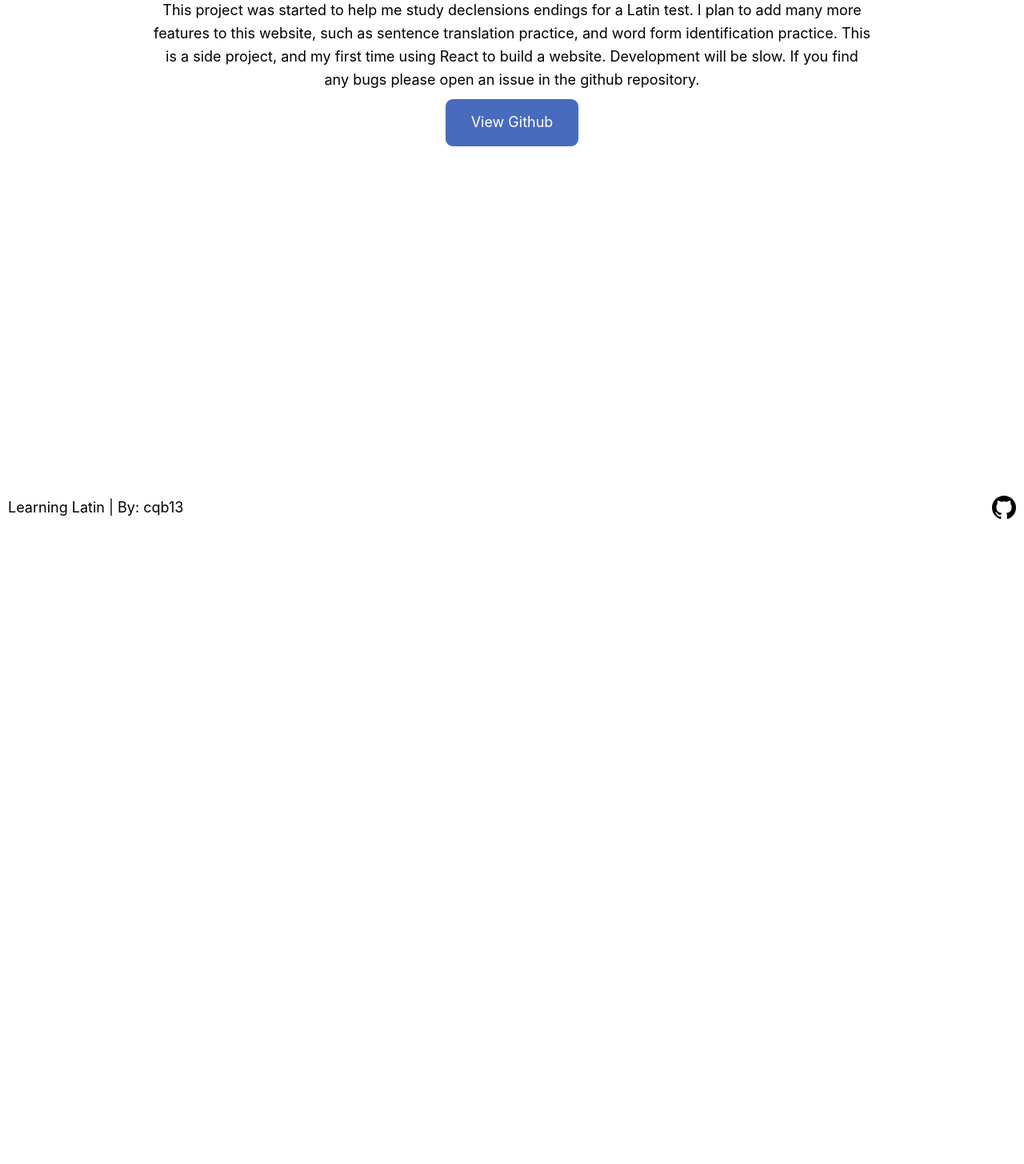
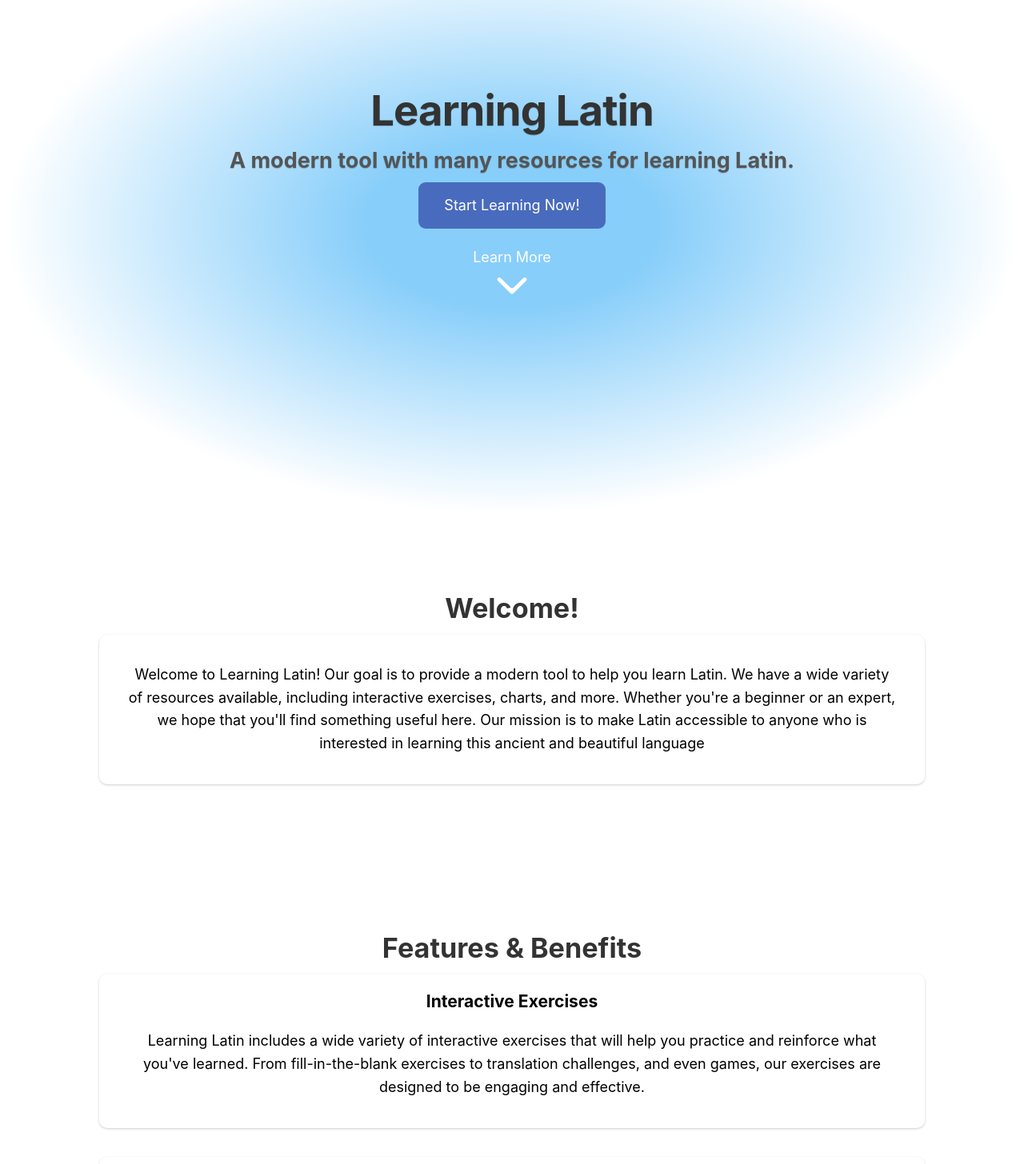
Before and after one commit to cqb13/Learning-Latin, a Next.js app: page / in a window 1280 px wide. Shown: the part 134-1590 px from the top of the page at 80% size. Before the commit the page ends 800 px from the top, so only its background shows below. Built offline with nearby package versions, Linux system fonts and the light colour scheme.

Commit message:
🖋 Updated main page & Open Words Ts

```diff
--- a/pages/index.tsx
+++ b/pages/index.tsx
@@ -1,31 +1,83 @@
 import utilStyles from "../styles/utils.module.css";
 import Layout from "../components/layout/layout";
 import Button from "../components/button/button";
+import styles from "../styles/index.module.css";
+import Image from "next/image";
 
 const Home = () => {
   return (
     <Layout>
-      <section
-        className={`${utilStyles.container} ${utilStyles.centered} ${utilStyles.red}`}
-      >
-        <div className={`${utilStyles.heading2Xl} ${utilStyles.centered}`}>
-          <h1>Learning Latin</h1>
-        </div>
-        <p className={`${utilStyles.centered} ${utilStyles.sevenWidth}`}>
-          This project was started to help me study declensions endings for a
-          Latin test. I plan to add many more features to this website, such as
-          sentence translation practice, and word form identification practice.
-          This is a side project, and my first time using React to build a
-          website. Development will be slow. If you find any bugs please open an
-          issue in the github repository.
-        </p>
-        <Button
-          href="https://github.com/cqb13"
-          target="_blank"
-          class={utilStyles.margin}
-        >
-          View Github
-        </Button>
+      <section className={`${utilStyles.container} ${utilStyles.centered}`}>
+        <section className={`${utilStyles.centered} ${styles.hero}`}>
+          <div className={`${utilStyles.heading2Xl} ${styles.shadow}`}>
+            <h1>Learning Latin</h1>
+          </div>
+          <sub
+            className={`${utilStyles.noMargin} ${utilStyles.sub} ${styles.shadow}`}
+          >
+            A modern tool with many resources for learning Latin.
+          </sub>
+          <Button locked={false} class={styles.callToActionButton}>
+            Start Learning Now!
+          </Button>
+          <a
+            href="#about"
+            className={`${styles.learnMoreButton} ${utilStyles.bounce}`}
+          >
+            Learn More
+            <div className={styles.learnMoreArrow}>
+              <Image
+                src="/arrowLeft.svg"
+                alt="arrow left"
+                width={40}
+                height={40}
+              />
+            </div>
+          </a>
+        </section>
+        <br />
+        <section className={styles.sectionContainer} id="about">
+          <h2>Welcome!</h2>
+          <div className={styles.featureContainer}>
+            <p>
+              Welcome to Learning Latin! Our goal is to provide a modern tool to
+              help you learn Latin. We have a wide variety of resources
+              available, including interactive exercises, charts, and more.
+              Whether you're a beginner or an expert, we hope that you'll find
+              something useful here. Our mission is to make Latin accessible to
+              anyone who is interested in learning this ancient and beautiful
+              language
+            </p>
+          </div>
+          <br />
+        </section>
+        <section className={styles.sectionContainer} id="data">
+          <h2>Features &amp; Benefits</h2>
+          <div className={styles.featureContainer}>
+            <h3>Interactive Exercises</h3>
+            <p>
+              Learning Latin includes a wide variety of interactive exercises
+              that will help you practice and reinforce what you've learned.
+              From fill-in-the-blank exercises to translation challenges, and
+              even games, our exercises are designed to be engaging and
+              effective.
+            </p>
+          </div>
+          <div className={styles.featureContainer}>
+            <h3>Open Source!</h3>
+            <p>
+              learning Latin is open source, which means that the code is freely
+              available for anyone to modify. This has many benefits for our
+              users, as it allows them to contribute to the project by adding
+              new features, fixing bugs, and improving the overall user
+              experience. For example, users can add charts and grammatical data
+              to the site, which can enhance the learning experience for
+              everyone. By making our website open source, we're able to create
+              a collaborative community that is dedicated to making Latin more
+              accessible and enjoyable for learners of all levels.
+            </p>
+          </div>
+        </section>
       </section>
     </Layout>
   );
--- a/styles/global.css
+++ b/styles/global.css
@@ -2,6 +2,8 @@
   --color-primary: #496bbe;
   --color-secondary: #2a4b8c;
 }
+
+/*change black text to #222*/
 
 html,
 body {
@@ -14,12 +16,19 @@ body {
   min-height: 100%;
 }
 
+html {
+  scroll-behavior: smooth;
+  scroll-padding-top: 3rem;
+}
+
 h1 {
   margin: 0;
+  color: #333333;
 }
 
 h2 {
   margin: 0;
+  color: #333333;
 }
 
 a {
--- /dev/null
+++ b/styles/index.module.css
@@ -0,0 +1,69 @@
+.hero {
+  padding-top: 10rem;
+  padding-bottom: 1rem;
+  width: 100%;
+  min-height: calc(100vh - 15rem);
+  background: radial-gradient(ellipse, #87cefa 20%, #fff 70%);
+}
+
+.shadow {
+  text-shadow: 0px 1px 1px rgba(0, 0, 0, 0.2);
+}
+
+.callToActionButton {
+  width: fit-content;
+  margin: 0 auto;
+  margin-top: 5px;
+}
+
+.learnMoreButton {
+  width: fit-content;
+  margin: 0 auto;
+  background-color: #ffffff00;
+  display: flex;
+  flex-direction: column;
+  color: white;
+  margin-top: 1.2rem;
+}
+
+.learnMoreButton > * {
+  margin: 0 auto;
+}
+
+.learnMoreButton:hover {
+  background-color: #ffffff00;
+  text-decoration: none;
+}
+
+.learnMoreArrow {
+  transform: rotate(-90deg);
+}
+
+.sectionContainer {
+  margin-top: 3rem;
+  margin-bottom: 3rem;
+}
+
+.sectionContainer h2 {
+  margin: 5px;
+  font-size: 1.9rem;
+}
+
+.featureContainer {
+  margin: 0 auto;
+  margin-bottom: 2rem;
+  border-radius: 10px;
+  box-shadow: 0px 1px 3px rgba(0, 0, 0, 0.2);
+  background-color: white;
+  width: 75vw;
+  padding: 1rem 2rem;
+  transition: 0.2s;
+}
+
+.featureContainer:hover {
+  box-shadow: 1px 1px 7px rgba(0, 0, 0, 0.2);
+}
+
+.featureContainer h3 {
+  margin: 0;
+}
--- a/styles/utils.module.css
+++ b/styles/utils.module.css
@@ -27,6 +27,12 @@
 
 .borderCircle {
   border-radius: 9999px;
+}
+
+.sub {
+  color: #555;
+  font-weight: 700;
+  font-size: 1.5rem;
 }
 
 .colorInherit {
@@ -102,6 +108,32 @@
   margin: 10px;
 }
 
+.noMargin {
+  margin: 0;
+}
+
+.bounce {
+  -moz-animation: bounce 2s infinite;
+  -webkit-animation: bounce 2s infinite;
+  animation: bounce 2s infinite;
+}
+
+@keyframes bounce {
+  0%,
+  20%,
+  50%,
+  80%,
+  100% {
+    transform: translateY(0);
+  }
+  40% {
+    transform: translateY(-30px);
+  }
+  60% {
+    transform: translateY(-15px);
+  }
+}
+
 @media (max-width: 600px) {
   .heading2Xl {
     font-size: 2rem;
```
Also changed, not shown: 1 other file (tests, documents, lock files or other folders).
